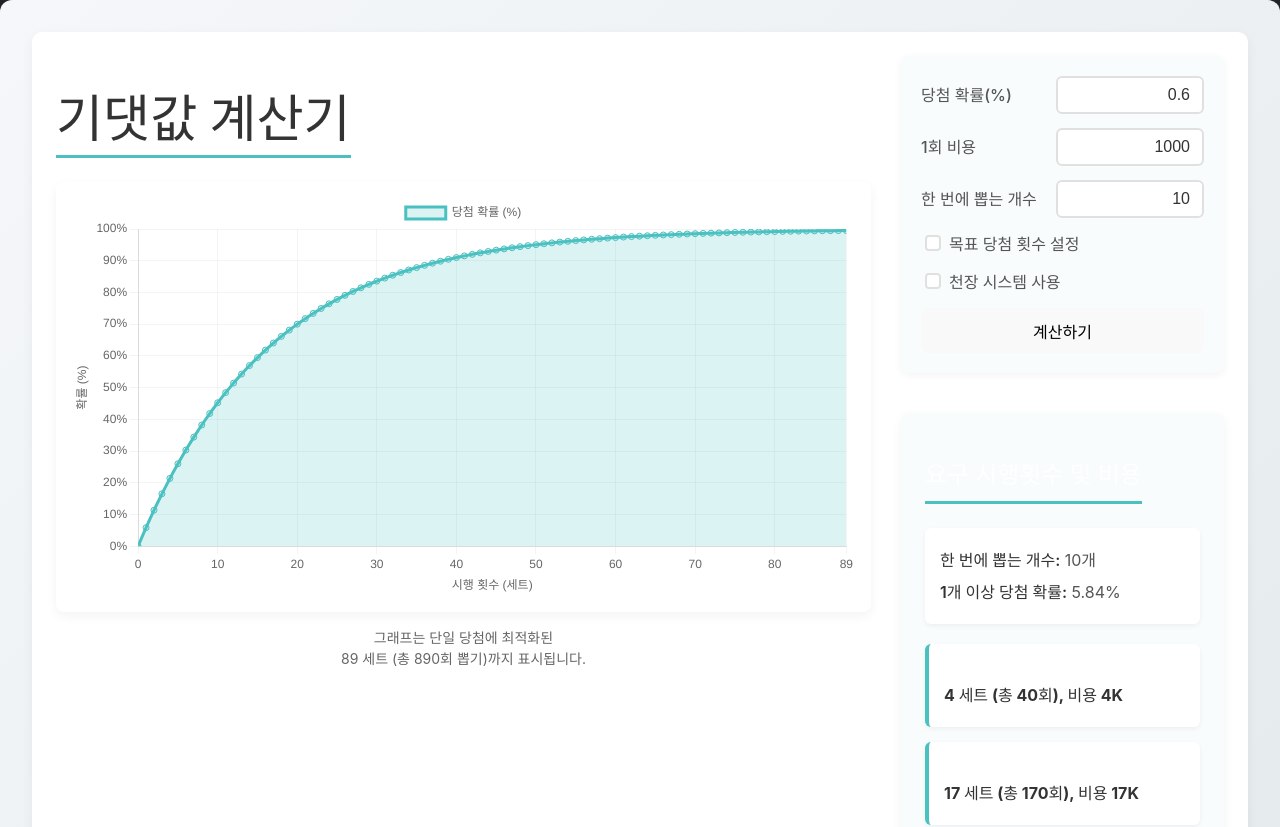
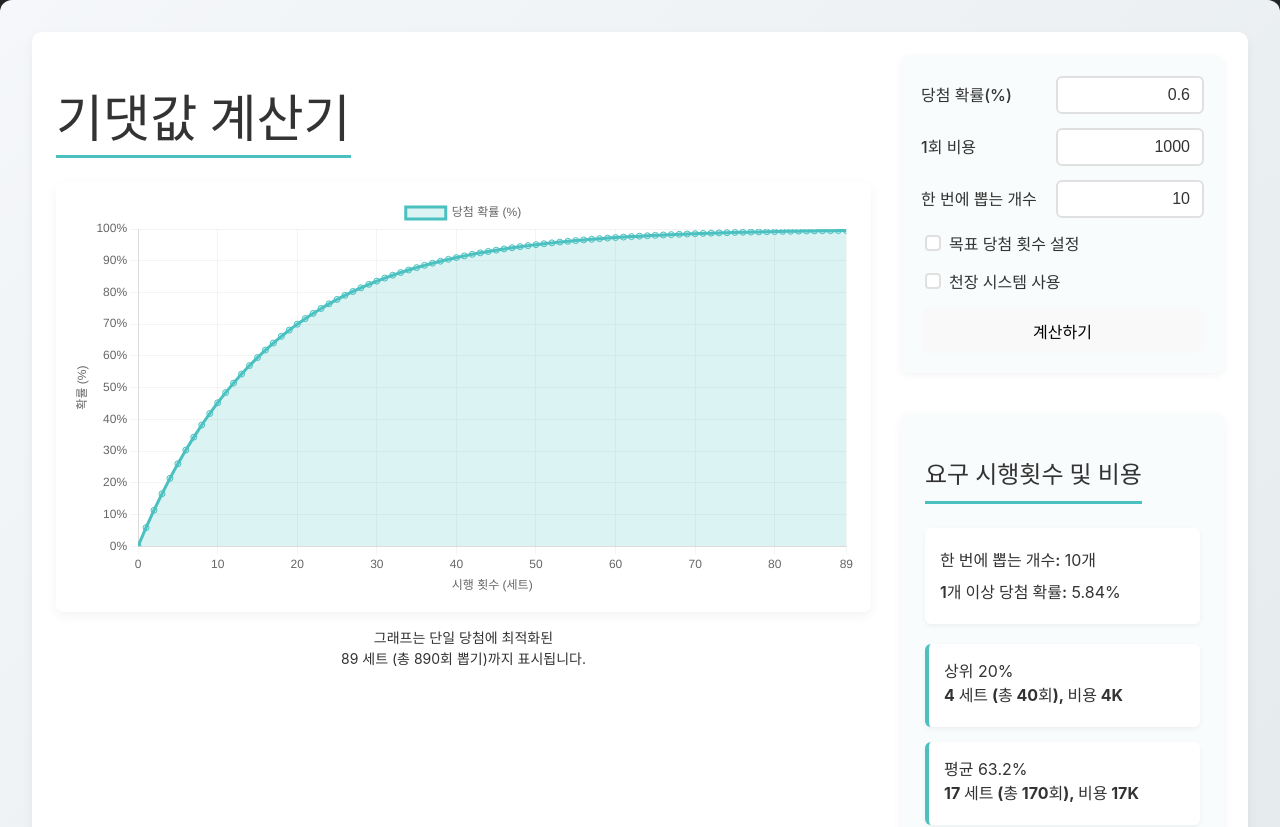
Before and after one commit to Lacri1/ProbExpect, a React (Vite) app: page / in a window 1280 px wide. Shown: the top 827 px of the page. Built offline with nearby package versions, Linux system fonts and the light colour scheme.

Commit message:
Update CSS

```diff
--- a/src/App.css
+++ b/src/App.css
@@ -26,7 +26,7 @@ html, body {
 body {
   line-height: 1.5;
   font-weight: 400;
-  color: rgba(255, 255, 255, 0.87);
+  color: var(--text-color-dark); /* Dark text for light mode */
   background-color: var(--background-dark);
   font-synthesis: none;
   text-rendering: optimizeLegibility;
@@ -103,7 +103,7 @@ body {
 
 .chart-info {
   font-size: 14px;
-  color: #666;
+  color: var(--text-color-dark); /* Dark text for light mode */
   margin-top: 30px;
   text-align: center;
   margin-bottom: 20px; /* 아래쪽 여백 추가 */
@@ -136,7 +136,7 @@ body {
 .input-group label {
   flex-shrink: 0;
   font-weight: 500;
-  color: #555; /* Keeping original color */
+  color: var(--text-color-dark); /* Dark text for light mode */
   margin-right: 15px;
   width: 120px;
   text-align: left;
@@ -424,7 +424,7 @@ body {
     margin-right: 0;
     margin-left: 5px;
     font-weight: normal;
-    color: #555; /* Keeping original color */
+    color: var(--text-color-dark); /* Dark text for light mode */
   }
 
   .input-group #pity-count {
@@ -627,7 +627,7 @@ body {
 
 .batch-info p {
   margin: 8px 0;
-  color: #555; /* Keeping original color */
+  color: var(--text-color-dark); /* Dark text for light mode */
 }
 
 .batch-info strong {
@@ -665,7 +665,7 @@ body {
 
 .stats-result {
   font-size: 15px;
-  color: #555; /* Keeping original color */
+  color: var(--text-color-dark); /* Dark text for light mode */
 }
 
 .stats-cost {
@@ -676,6 +676,6 @@ body {
 /* 몬테카를로 시뮬레이션 참고 문구 */
 .simulation-note {
   font-size: 0.9em;
-  color: #666; /* Keeping original color */
+  color: var(--text-color-dark); /* Dark text for light mode */
   margin-top: 20px;
 }
```
